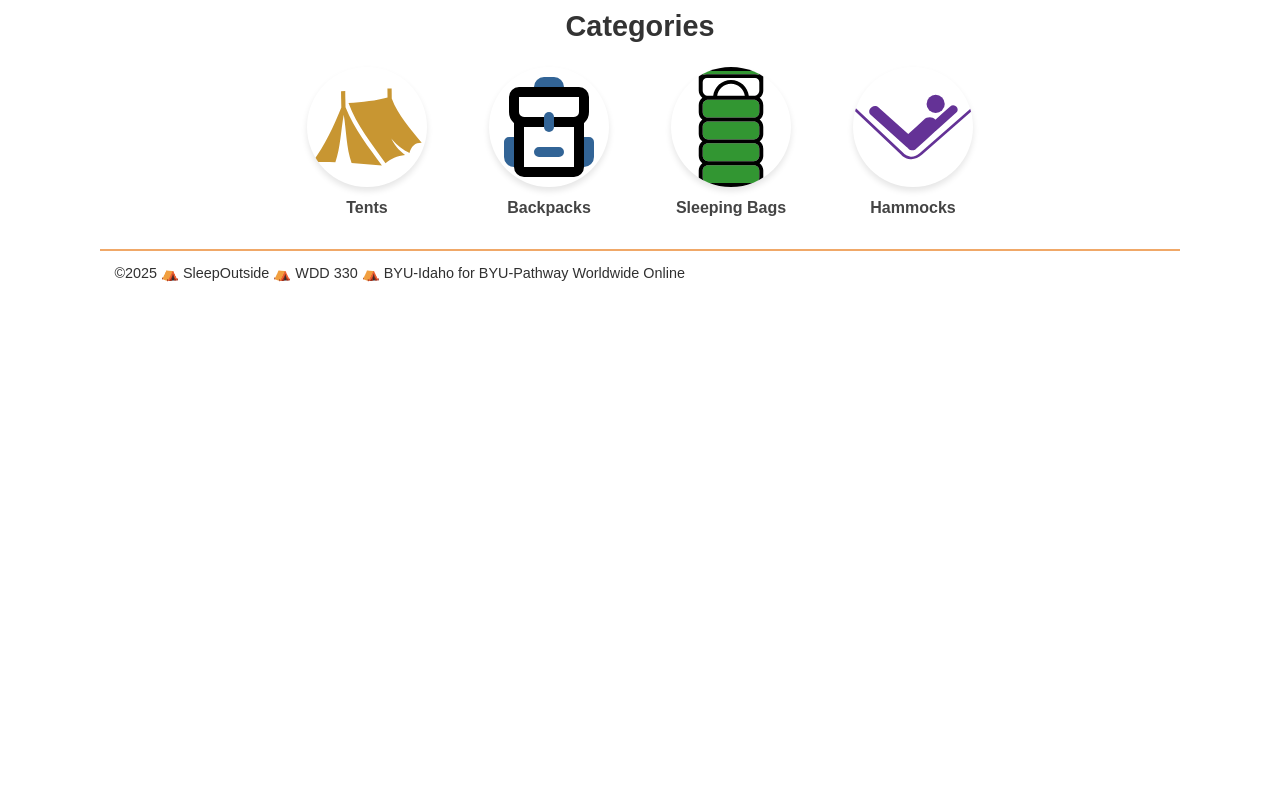
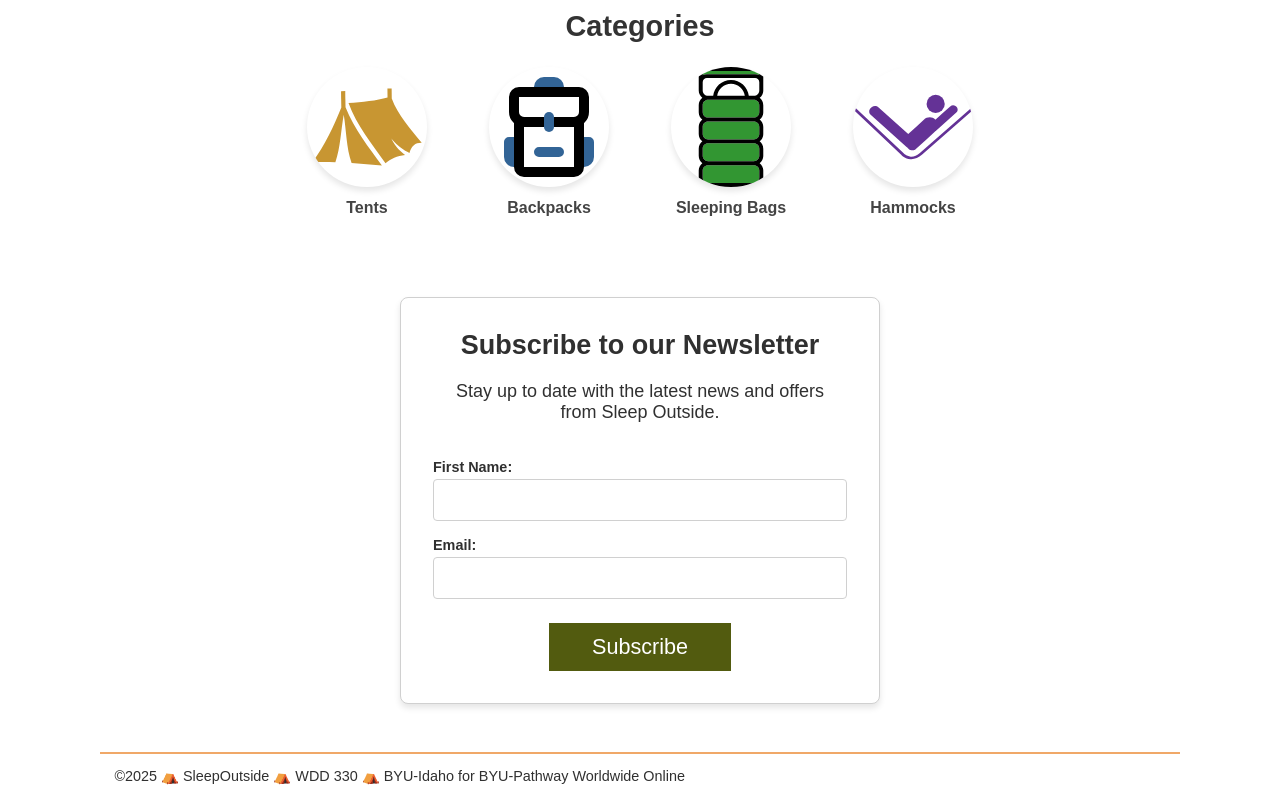
Before and after one commit to derasmuso/wdd330-sleepoutside, a website built with Vite: page src/index.html in a window 1280 px wide. Shown: the part 454-1254 px from the top of the page. Before the commit the page ends 800 px from the top, so only its background shows below. Built offline with nearby package versions, Linux system fonts and the light colour scheme; no server answers.

Commit message:
Newsletter sign up completed

```diff
--- a/src/css/style.css
+++ b/src/css/style.css
@@ -78,7 +78,7 @@ p {
   margin-top: -1.3em;
 }
 
-.logo--square > div {
+.logo--square>div {
   margin-top: -1.7em;
 }
 
@@ -445,6 +445,84 @@ button {
   margin: 0;
 }
 
+/* Newsletter section on homepage */
+
+.newsletter {
+  max-width: 480px;
+  margin: 3rem auto;
+  padding: 2rem;
+  text-align: center;
+  background-color: #fff;
+  border: 1px solid var(--light-grey);
+  border-radius: 8px;
+  box-shadow: 0 4px 6px rgba(0, 0, 0, 0.1);
+}
+
+.newsletter h2 {
+  margin-bottom: 0.5rem;
+}
+
+.newsletter p {
+  margin-bottom: 1.5rem;
+}
+
+.newsletter form {
+  display: flex;
+  flex-direction: column;
+  gap: 1rem;
+  text-align: left;
+}
+
+.form-group {
+  display: flex;
+  flex-direction: column;
+  gap: 0.25rem;
+}
+
+.form-group label {
+  font-size: var(--small-font);
+  font-weight: bold;
+  color: var(--dark-grey);
+}
+
+.form-group input {
+  padding: 0.6rem 0.75rem;
+  border: 1px solid var(--light-grey);
+  border-radius: 4px;
+  font-size: var(--font-base);
+}
+
+.newsletter button {
+  margin-top: 0.5rem;
+}
+
+.newsletter button:hover {
+  transform: scale(1.05);
+}
+
+/* Thank you page styles */
+.thank-you {
+  padding: 2rem;
+  text-align: center;
+}
+
+.home-link {
+  display: inline-block;
+  margin-top: 1rem;
+  padding: 0.75rem 1.5rem;
+  background-color: var(--secondary-color);
+  color: white;
+  text-decoration: none;
+  font-size: var(--large-font);
+  border-radius: 4px;
+  transition: background-color 0.3s ease;
+}
+
+.home-link:hover {
+  transform: scale(1.05);
+}
+
+
 /* Media queries for larger screens */
 @media screen and (min-width: 500px) {
   body {
--- a/src/index.html
+++ b/src/index.html
@@ -1,5 +1,6 @@
 <!doctype html>
 <html lang="en">
+
 <head>
   <meta charset="UTF-8" />
   <meta name="viewport" content="width=device-width, initial-scale=1.0" />
@@ -12,11 +13,8 @@
   <header class="divider" id="main-header"></header>
   <main class="divider">
     <div class="hero">
-        <img
-          src="/images/banner-sm.jpg"
-          srcset="images/banner-sm.jpg 500w, images/banner.jpg"
-          alt="image of a high mountain lake"
-        />
+      <img src="/images/banner-sm.jpg" srcset="images/banner-sm.jpg 500w, images/banner.jpg"
+        alt="image of a high mountain lake" />
       <div class="logo logo--square">
         <img src="/images/noun_Tent_2517.svg" alt="tent image for logo" />
         <div>Sleep<span class="highlight">Outside</span></div>
@@ -43,20 +41,14 @@
         <!-- Category 2 -->
         <a href="/product_listing/index.html?category=backpacks">
           <div class="category-card">
-              <img
-                src="/images/categories/category-backpacks.svg"
-                alt="Backpacks"
-              />
+            <img src="/images/categories/category-backpacks.svg" alt="Backpacks" />
             <h3>Backpacks</h3>
           </div>
         </a>
         <!-- Category 3 -->
         <a href="/product_listing/index.html?category=sleeping-bags">
           <div class="category-card">
-              <img
-                src="/images/categories/category-sleepingbags.svg"
-                alt="Sleeping Bags"
-              />
+            <img src="/images/categories/category-sleepingbags.svg" alt="Sleeping Bags" />
             <h3>Sleeping Bags</h3>
           </div>
         </a>
@@ -64,17 +56,33 @@
 
         <a href="/product_listing/index.html?category=hammocks">
           <div class="category-card">
-              <img
-                src="/images/categories/category-hammocks.svg"
-                alt="Hammocks"
-              />
+            <img src="/images/categories/category-hammocks.svg" alt="Hammocks" />
             <h3>Hammocks</h3>
           </div>
         </a>
       </div>
     </section>
     <ul class="product-list"></ul>
+
+    <!-- Newsletter -->
+    <section class="newsletter">
+      <h2>Subscribe to our Newsletter</h2>
+      <p>Stay up to date with the latest news and offers from Sleep Outside.</p>
+      <form id="newsletter-form" action="thank-you/newsletter.html" method="GET">
+        <div class="form-group">
+          <label for="fname">First Name: </label>
+          <input type="text" id="fname" name="fname" required />
+        </div>
+        <div class="form-group">
+          <label for="email">Email: </label>
+          <input type="email" id="email" name="email" required />
+        </div>
+        <button type="submit">Subscribe</button>
+      </form>
+
+    </section>
   </main>
   <footer id="main-footer"></footer>
 </body>
+
 </html>
--- a/vite.config.js
+++ b/vite.config.js
@@ -14,6 +14,7 @@ export default defineConfig({
         product: resolve(__dirname, "src/product_pages/index.html"),
         search: resolve(__dirname, "src/search/index.html"),
         product_listing: resolve(__dirname, "src/product_listing/index.html"),
+        newsletterThankYou: resolve(__dirname, "src/thank-you/newsletter.html"),
       },
     },
   },
```
Also changed, not shown: src/thank-you/newsletter.html (added, +26 -0 lines). Lines whose indentation alone changed are shown as unchanged.
